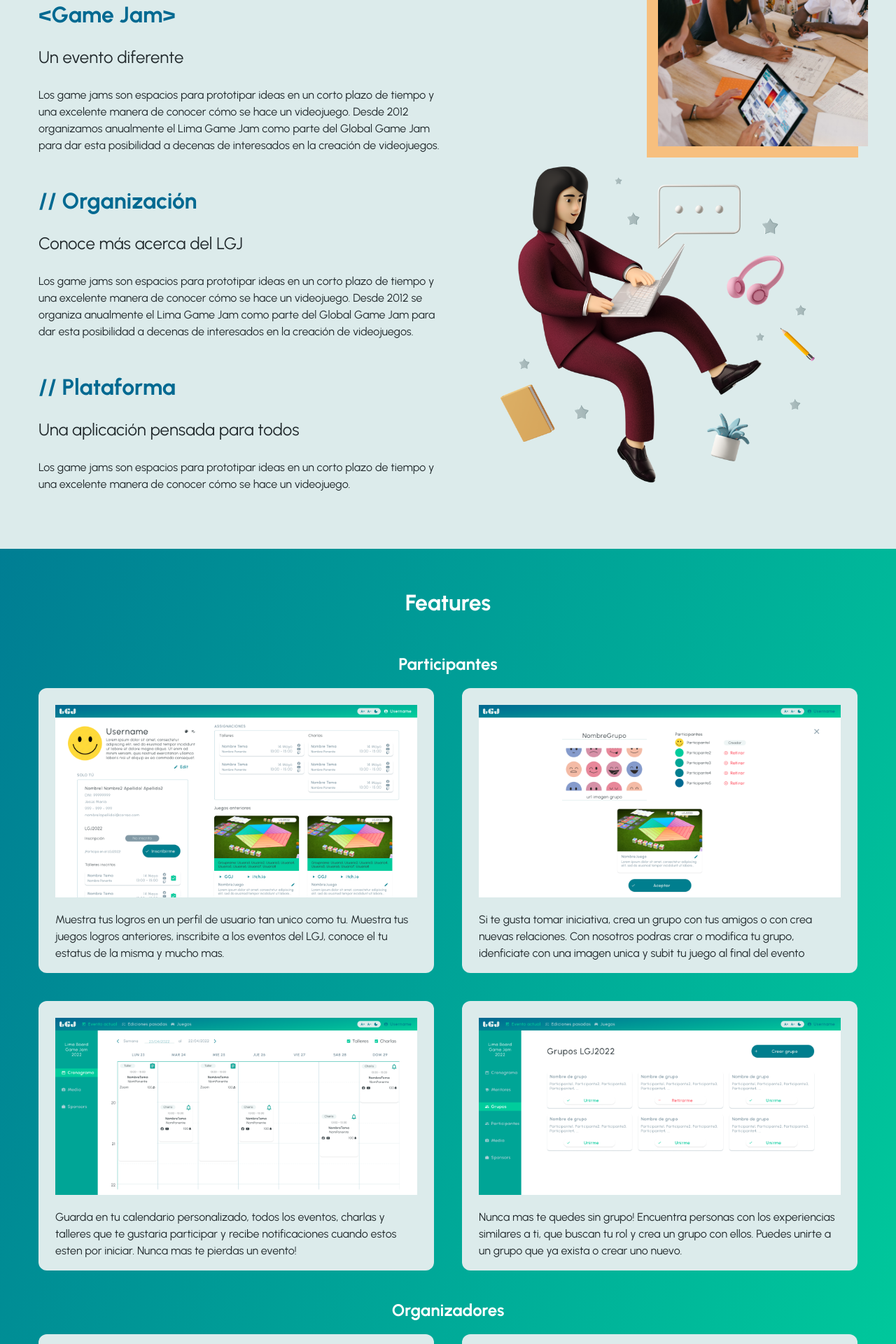
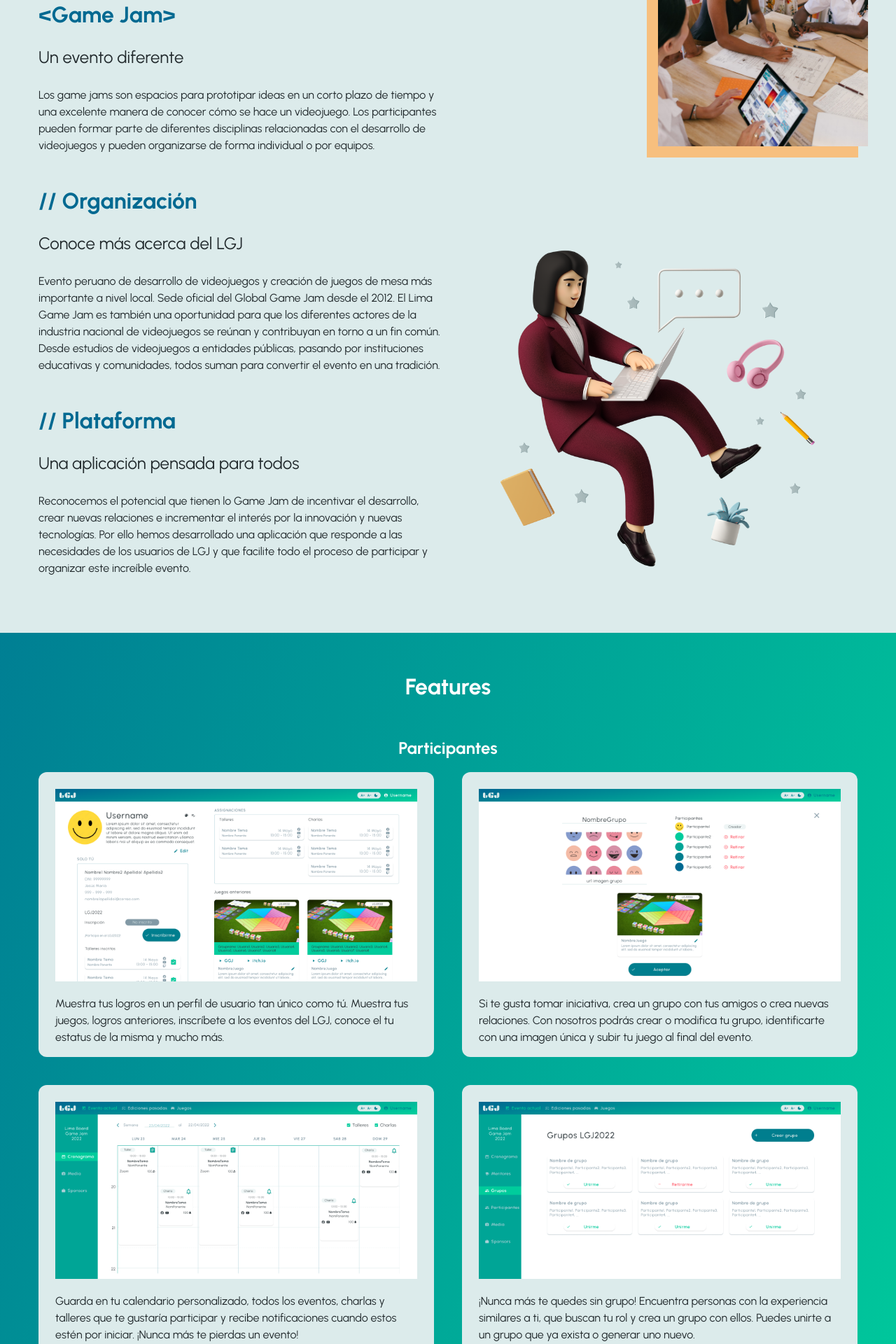
Before and after one commit to Llaqtathon/LGJ_LandingPage, a Next.js app: page / in a window 1280 px wide. Shown: the part 860-2780 px from the top of the page at 70% size. Built offline with nearby package versions, Linux system fonts and the light colour scheme.

Commit message:
Improve textos

```diff
--- a/components/Acerca.js
+++ b/components/Acerca.js
@@ -3,19 +3,17 @@ export default function Acerca({}){
         {
             title: '<Game Jam>',
             subtitle: 'Un evento diferente',
-            text: 'Los game jams son espacios para prototipar ideas en un corto plazo de tiempo y una excelente manera de conocer cómo se hace un videojuego. Desde 2012 organizamos anualmente el Lima Game Jam como parte del Global Game Jam para dar esta posibilidad a decenas de interesados en la creación de videojuegos.'
+            text: 'Los game jams son espacios para prototipar ideas en un corto plazo de tiempo y una excelente manera de conocer cómo se hace un videojuego. Los participantes pueden formar parte de diferentes disciplinas relacionadas con el desarrollo de videojuegos y pueden organizarse de forma individual o por equipos.'
         },
         {
             title: '// Organización',
             subtitle: 'Conoce más acerca del LGJ',
-            text: `Los game jams son espacios para prototipar ideas en un corto plazo de tiempo y una excelente manera de conocer cómo se hace un videojuego.
-
-            Desde 2012 se organiza anualmente el Lima Game Jam como parte del Global Game Jam para dar esta posibilidad a decenas de interesados en la creación de videojuegos.`
+            text: `Evento peruano de desarrollo de videojuegos y creación de juegos de mesa más importante a nivel local. Sede oficial del Global Game Jam desde el 2012. El Lima Game Jam es también una oportunidad para que los diferentes actores de la industria nacional de videojuegos se reúnan y contribuyan en torno a un fin común. Desde estudios de videojuegos a entidades públicas, pasando por instituciones educativas y comunidades, todos suman para convertir el evento en una tradición.`
         },
         {
             title: '// Plataforma',
             subtitle: 'Una aplicación pensada para todos',
-            text: `Los game jams son espacios para prototipar ideas en un corto plazo de tiempo y una excelente manera de conocer cómo se hace un videojuego.`
+            text: `Reconocemos el potencial que tienen lo Game Jam de incentivar el desarrollo, crear nuevas relaciones e incrementar el interés por la innovación y nuevas tecnologías. Por ello hemos desarrollado una aplicación que responde a las necesidades de los usuarios de LGJ y que facilite todo el proceso de participar y organizar este increíble evento.`
         }
     ]
 
--- a/components/Caracteristicas.js
+++ b/components/Caracteristicas.js
@@ -2,25 +2,25 @@ export default function Caracteristicas({}){
     const sections = [
         {
             image: '/screenshots/1.png',
-            description: 'Muestra tus logros en un perfil de usuario tan unico como tu. Muestra tus juegos logros anteriores, inscribite a los eventos del LGJ, conoce el tu estatus de la misma y mucho mas.'
+            description: 'Muestra tus logros en un perfil de usuario tan único como tú. Muestra tus juegos, logros anteriores, inscríbete a los eventos del LGJ, conoce el tu estatus de la misma y mucho más.'
         },
         {
             image: '/screenshots/3.png',
-            description: 'Si te gusta tomar iniciativa, crea un grupo con tus amigos o con crea nuevas relaciones. Con nosotros podras crar o modifica tu grupo, idenficiate con una imagen unica y subit tu juego al final del evento'
+            description: 'Si te gusta tomar iniciativa, crea un grupo con tus amigos o crea nuevas relaciones. Con nosotros podrás crear o modifica tu grupo, identificarte con una imagen única y subir tu juego al final del evento.'
         },
         {
             image: '/screenshots/6.png',
-            description: 'Guarda en tu calendario personalizado, todos los eventos, charlas y talleres que te gustaria participar y recibe notificaciones cuando estos esten por iniciar. Nunca mas te pierdas un evento!'
+            description: 'Guarda en tu calendario personalizado, todos los eventos, charlas y talleres que te gustaría participar y recibe notificaciones cuando estos estén por iniciar. ¡Nunca más te pierdas un evento!'
         },
         {
             image: '/screenshots/4.png',
-            description: 'Nunca mas te quedes sin grupo! Encuentra personas con los experiencias similares a ti, que buscan tu rol y crea un grupo con ellos. Puedes unirte a un grupo que ya exista o crear uno nuevo.'
+            description: '¡Nunca más te quedes sin grupo! Encuentra personas con la experiencia similares a ti, que buscan tu rol y crea un grupo con ellos. Puedes unirte a un grupo que ya exista o generar uno nuevo.'
         },{
             image: '/screenshots/2.png',
-            description: 'Siempre manten a tus participantes actualizados de todo lo que se viene en el LGJ. Con un calendario de eventos, puedes crear eventos, definir el tipo, quien lo dictara y mucho mas.'
+            description: 'Siempre mantén a tus participantes actualizados de todo lo que se viene en el LGJ. Con un calendario de eventos, puedes crear eventos, definir el tipo, quien lo dictara y mucho más'
         },{
             image: '/screenshots/5.png',
-            description: 'Conoce a tus participantes, busca a los participantes por nombre, apellido, correo y conocer que areas son las mas populares en cada evento.'
+            description: 'Conoce a tus participantes, busca a los participantes por nombre, apellido, correo y conocer que áreas son las más populares en cada evento.'
         }
     ]
 
@@ -53,7 +53,7 @@ export default function Caracteristicas({}){
         </div>
 
         <h2 class="white-text centered-text">
-            AND A LOT MORE!!
+            ...AND A LOT MORE!!
         </h2>
 
         <a href="/" className="centered-text button">ACCEDER</a>
--- a/components/Inicio.js
+++ b/components/Inicio.js
@@ -2,7 +2,8 @@ import Header from '@components/Header'
 import Navbar from '@components/Navbar'
 
 export default function Inicio({socialIcons}){
-    const subtitle = 'Una plataforma diseñada para apoyar a los participantes y organizadores del Lima Game Jam. Y crear una experiencia unica para todos.'
+    const subtitle = 'Una plataforma diseñada para apoyar a los participantes y organizadores del Lima Game Jam. Y crear una experiencia única para todos.'
+
     return(
     <section id="Inicio">
         <div  className="container">
```
